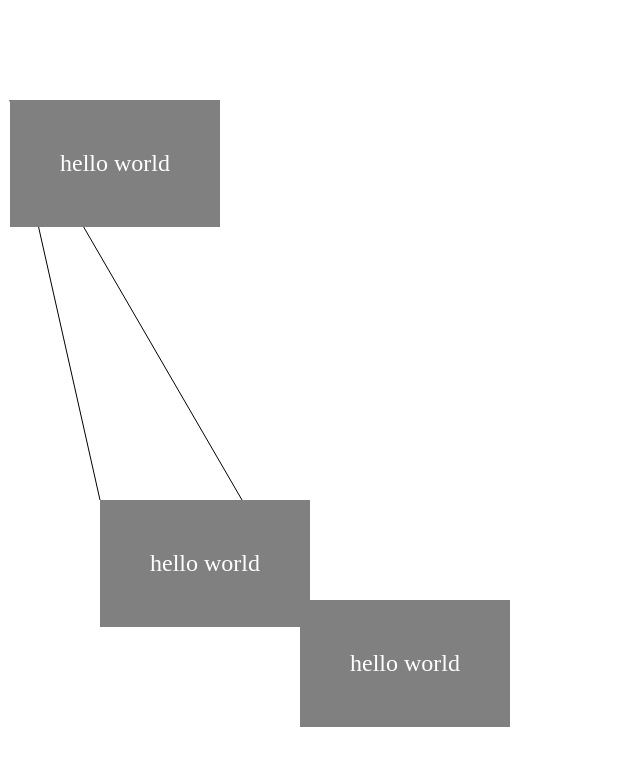
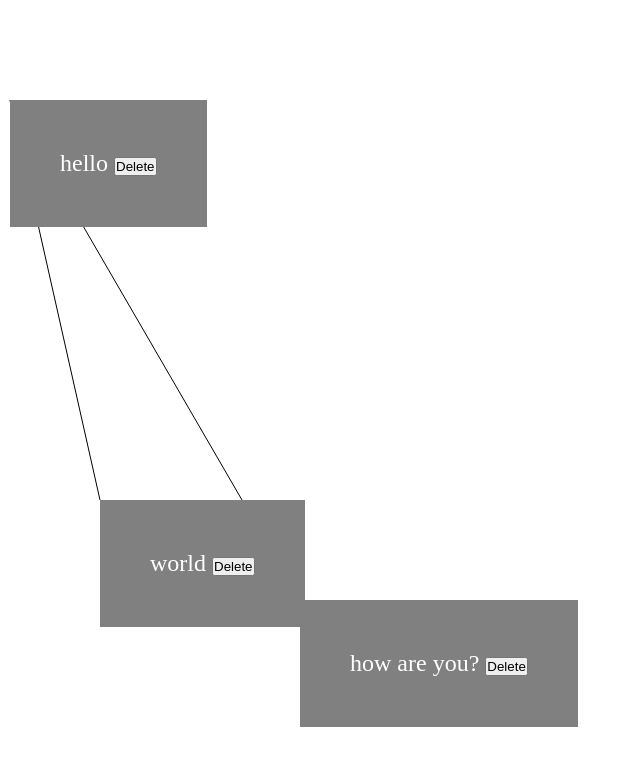
Before and after one commit to derikvanschaik/vue-mimi, a Vue app: page / in a window 1280 px wide. Shown: the top 766 px of the page, without its empty margins (0-640 px from the left). Built offline with nearby package versions, Linux system fonts and the light colour scheme.

Commit message:
deleting implemented

```diff
--- a/src/App.vue
+++ b/src/App.vue
@@ -1,12 +1,14 @@
 <template>
     <canvas :width="width" :height="height" ref="canvas"></canvas>
-    <div v-for="t,i in textboxes" :key="i">
     <drag-text
+        v-for="t,i in textboxes"
+        :key="t.text"
         :updateLinesHandler="updateLines"
         :updateTextbox="updateTextbox(i)"
+        :deleteTextbox="deleteTextbox(i)"
+        :text="t.text"
         :startX="t.x"
         :startY="t.y"/>
-    </div>
 </template>
 
 <script>
@@ -26,9 +28,9 @@ export default {
             height: window.innerHeight,
             // app
             textboxes: [
-                { x: 10, y: 100 },
-                { x: 100, y: 500},
-                { x: 300, y: 600 }
+                { x: 10, y: 100, text: 'hello' },
+                { x: 100, y: 500, text: 'world'},
+                { x: 300, y: 600, text: 'how are you?' }
             ],
             lines: [
                 { fromX: 10, fromY: 100, toX: 100, toY: 500},
@@ -38,9 +40,14 @@ export default {
         }
     },
     methods: {
+        deleteTextbox(idx){
+            return () =>{
+                this.textboxes = this.textboxes.filter( (_, i) => i !== idx);
+            }
+        },
         updateTextbox(idx){
             return (x, y) =>{
-                this.textboxes[idx] = { x, y };
+                this.textboxes[idx] = { ...this.textboxes[idx],x, y };
             }
         },
         clearCanvasAndDrawLines(){
@@ -59,16 +66,28 @@ export default {
         // like: updateLines(action="DELETE", oldX, oldY, newX, newY)
         // or we can update and check the param count..
         updateLines(oldX, oldY, newX, newY){
+            const deletingLine = (newX === null || newX === undefined)
+            && (newY === null || newY === undefined);
+
             for(let i = 0; i < this.lines.length; i++){
                 const {fromX, fromY, toX, toY} = this.lines[i];
 
                 if(fromX === oldX && fromY === oldY){
+                    if(deletingLine){
+                        this.lines[i] = null; // placeholder to later delete
+                    }else{
                         this.lines[i] = {fromX: newX, fromY: newY, toX, toY};
+                    }
 
                 }else if (toX === oldX && toY === oldY){
+                    if(deletingLine){
+                        this.lines[i] = null; // placeholder to delete line
+                    }else{
                         this.lines[i] = {fromX, fromY, toX: newX, toY: newY};
                     }
                 }
+            }
+            this.lines = this.lines.filter( line => line !== null); // filter deleted lines
             this.clearCanvasAndDrawLines();
         }
     }
--- a/src/components/DragText.vue
+++ b/src/components/DragText.vue
@@ -6,6 +6,7 @@
     @mousedown="handleDragStart"
     @mouseup="handleDragEnd">
     {{ text }}
+    <button @click="handleDelete">Delete</button>
   </div>
 </template>
 
@@ -16,6 +17,8 @@ export default {
   props:{
     updateLinesHandler: Function,
     updateTextbox: Function,
+    deleteTextbox: Function,
+    text: String,
     startX: Number,
     startY: Number
   },
@@ -26,7 +29,6 @@ export default {
   },
   data(){
     return{
-      text: 'hello world',
       x: this.startX,
       y: this.startY,
       isDragging: false
@@ -68,6 +70,10 @@ export default {
     },
     handleDragEnd(){
       this.isDragging = false;
+    },
+    handleDelete(){
+      this.deleteTextbox();
+      this.updateLinesHandler(this.$refs.textbox.offsetLeft, this.$refs.textbox.offsetTop);
     }
   }
 }
```
Lines whose indentation alone changed are shown as unchanged.
